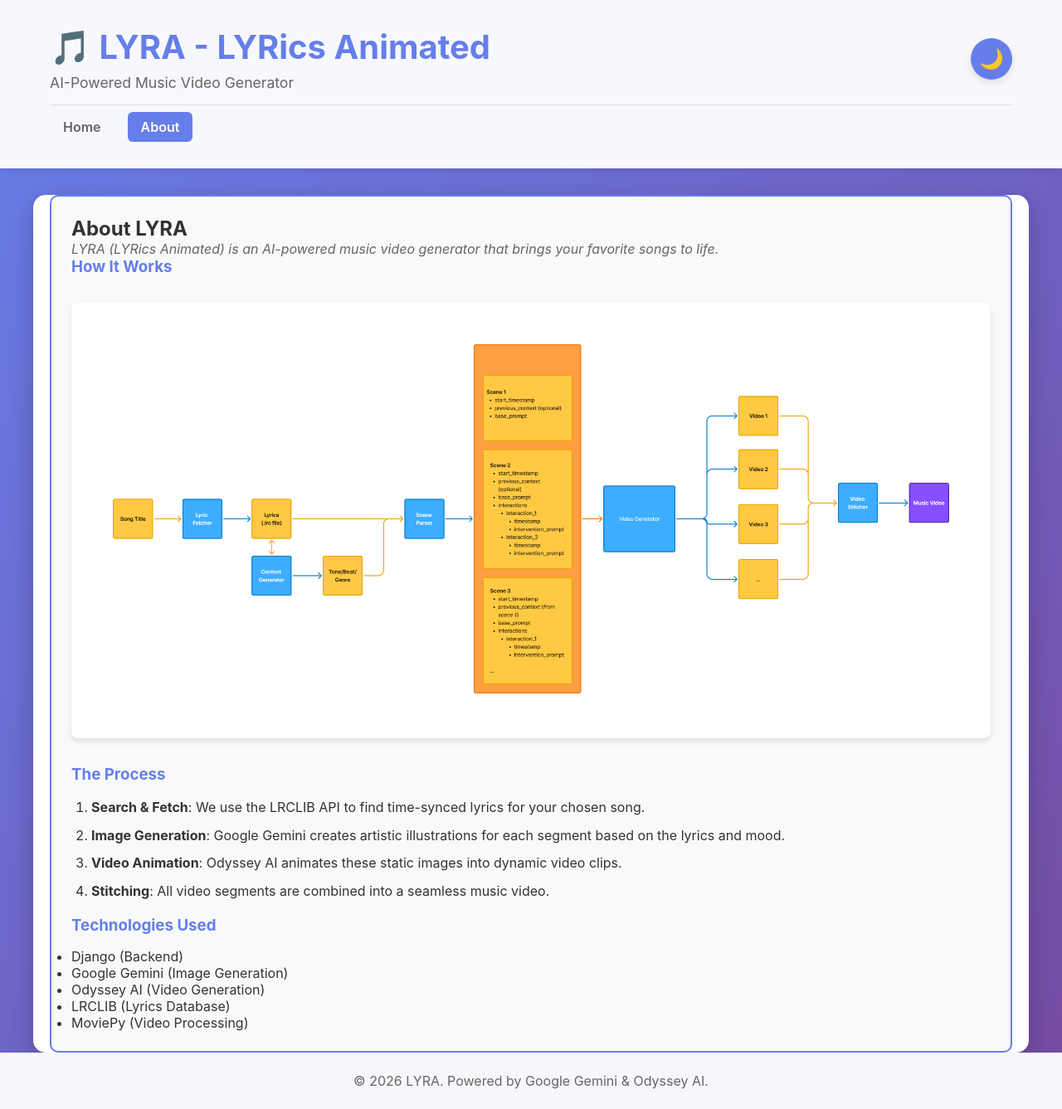
After one commit to Rangeesh/odyssey-hackathon, a Django app: page /about/ in a window 1280 px wide. The commit adds this page. Shown: the whole page at 83% size. Run offline with Django 5.2, Linux system fonts and the light colour scheme.

Commit message:
feat: add about page on app and sentiment analysis

```diff
--- a/backend/video_generator/static/video_generator/css/style.css
+++ b/backend/video_generator/static/video_generator/css/style.css
@@ -63,6 +63,48 @@ header {
     justify-content: space-between;
     align-items: center;
     gap: 2rem;
+    margin-bottom: 1rem;
+}
+
+.main-nav {
+    display: flex;
+    gap: 1rem;
+    padding-top: 0.5rem;
+    border-top: 1px solid var(--border-color);
+}
+
+.nav-link {
+    color: var(--text-secondary);
+    text-decoration: none;
+    font-weight: 600;
+    padding: 0.5rem 1rem;
+    border-radius: 6px;
+    transition: all 0.3s ease;
+}
+
+.nav-link:hover {
+    background: var(--bg-secondary);
+    color: var(--accent-color);
+}
+
+.nav-link.active {
+    background: var(--accent-color);
+    color: white;
+}
+
+.workflow-image-container {
+    margin: 2rem 0;
+    text-align: center;
+    background: white;
+    padding: 1rem;
+    border-radius: 8px;
+    box-shadow: 0 4px 6px var(--shadow-color);
+}
+
+.workflow-image {
+    max-width: 100%;
+    height: auto;
+    border-radius: 4px;
 }
 
 .header-text {
--- /dev/null
+++ b/backend/video_generator/templates/video_generator/about.html
@@ -0,0 +1,33 @@
+{% extends "video_generator/base.html" %}
+{% load static %}
+
+{% block title %}About - LYRA{% endblock %}
+
+{% block content %}
+<div class="info-box">
+    <h2>About LYRA</h2>
+    <p>LYRA (LYRics Animated) is an AI-powered music video generator that brings your favorite songs to life.</p>
+
+    <h3>How It Works</h3>
+    <div class="workflow-image-container">
+        <img src="{% static 'video_generator/images/lyrics_workflow.png' %}" alt="LYRA Workflow Diagram" class="workflow-image">
+    </div>
+
+    <h3>The Process</h3>
+    <ol>
+        <li><strong>Search & Fetch</strong>: We use the LRCLIB API to find time-synced lyrics for your chosen song.</li>
+        <li><strong>Image Generation</strong>: Google Gemini creates artistic illustrations for each segment based on the lyrics and mood.</li>
+        <li><strong>Video Animation</strong>: Odyssey AI animates these static images into dynamic video clips.</li>
+        <li><strong>Stitching</strong>: All video segments are combined into a seamless music video.</li>
+    </ol>
+
+    <h3>Technologies Used</h3>
+    <ul>
+        <li>Django (Backend)</li>
+        <li>Google Gemini (Image Generation)</li>
+        <li>Odyssey AI (Video Generation)</li>
+        <li>LRCLIB (Lyrics Database)</li>
+        <li>MoviePy (Video Processing)</li>
+    </ul>
+</div>
+{% endblock %}
--- a/backend/video_generator/templates/video_generator/base.html
+++ b/backend/video_generator/templates/video_generator/base.html
@@ -19,6 +19,10 @@
                     <span class="theme-icon">🌙</span>
                 </button>
             </div>
+            <nav class="main-nav">
+                <a href="{% url 'index' %}" class="nav-link {% if request.resolver_match.url_name == 'index' %}active{% endif %}">Home</a>
+                <a href="{% url 'about' %}" class="nav-link {% if request.resolver_match.url_name == 'about' %}active{% endif %}">About</a>
+            </nav>
         </div>
     </header>
 
--- a/backend/video_generator/urls.py
+++ b/backend/video_generator/urls.py
@@ -8,6 +8,7 @@ from .views import (
     cancel_job,
     search_suggestions,
     search_lyrics,
+    about,
 )
 
 router = DefaultRouter()
@@ -15,6 +16,8 @@ router.register(r"jobs", VideoJobViewSet)
 
 urlpatterns = [
     # Web interface URLs
+    path("", index, name="index"),
+    path("about/", about, name="about"),
     path("search/", search_lyrics, name="search_lyrics"),
     path("generate/", generate_video, name="generate_video"),
     path("search-suggestions/", search_suggestions, name="search_suggestions"),
--- a/backend/video_generator/views.py
+++ b/backend/video_generator/views.py
@@ -16,6 +16,11 @@ def index(request):
     """Main page with search and job list"""
     jobs = VideoJob.objects.all().order_by("-created_at")[:10]
     return render(request, "video_generator/index.html", {"jobs": jobs})
+
+
+def about(request):
+    """About page with workflow information"""
+    return render(request, "video_generator/about.html")
 
 
 def search_suggestions(request):
@@ -39,14 +44,16 @@ def search_suggestions(request):
         # Format suggestions
         suggestions = []
         for item in data[:10]:  # Limit to 10 suggestions
-            suggestions.append({
-                "id": item.get("id"),
-                "title": item.get("trackName"),
-                "artist": item.get("artistName"),
-                "album": item.get("albumName"),
-                "duration": item.get("duration"),
-                "synced": bool(item.get("syncedLyrics"))
-            })
+            suggestions.append(
+                {
+                    "id": item.get("id"),
+                    "title": item.get("trackName"),
+                    "artist": item.get("artistName"),
+                    "album": item.get("albumName"),
+                    "duration": item.get("duration"),
+                    "synced": bool(item.get("syncedLyrics")),
+                }
+            )
 
         return JsonResponse(suggestions, safe=False)
     except Exception as e:
@@ -124,21 +131,23 @@ def cancel_job(request, job_id):
             job.message = "Job cancelled by user."
             job.save()
 
-            return JsonResponse({
-                "success": True,
-                "message": f"Job '{job.song_title}' has been cancelled."
-            })
+            return JsonResponse(
+                {
+                    "success": True,
+                    "message": f"Job '{job.song_title}' has been cancelled.",
+                }
+            )
         else:
-            return JsonResponse({
-                "success": False,
-                "message": f"Cannot cancel job with status: {job.status}"
-            }, status=400)
+            return JsonResponse(
+                {
+                    "success": False,
+                    "message": f"Cannot cancel job with status: {job.status}",
+                },
+                status=400,
+            )
 
     except VideoJob.DoesNotExist:
-        return JsonResponse({
-            "success": False,
-            "message": "Job not found."
-        }, status=404)
+        return JsonResponse({"success": False, "message": "Job not found."}, status=404)
 
 
 # REST API ViewSet (keep for API compatibility)
```
Also changed, not shown: backend/video_generator/tasks.py (+20 -11 lines), backend/video_generator/utils/generate_music_video.py (+7 -2 lines), backend/video_generator/utils/lyrics_to_image.py (+48 -8 lines), backend/video_generator/utils/sentiment_analysis.py (added, +38 -0 lines), backend/db.sqlite3, backend/video_generator/static/video_generator/images/lyrics_workflow.png (added), 1 other file.
